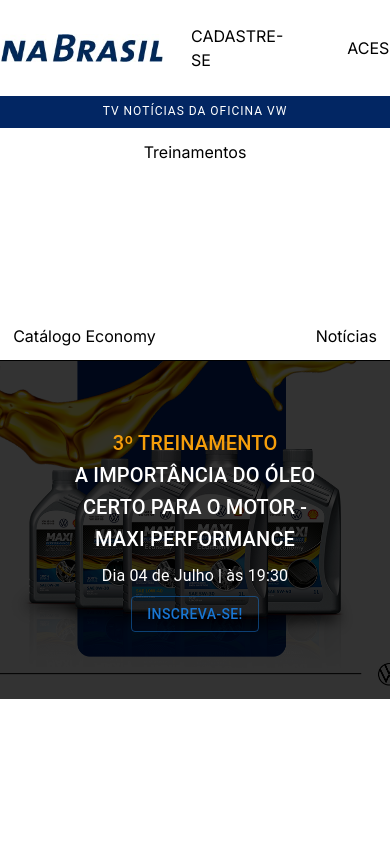
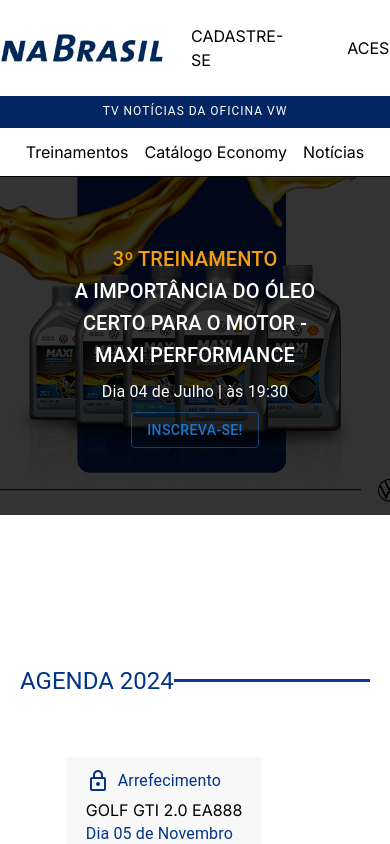
Before and after one commit to DevOficinaBrasil/volkswagen, a Next.js app: page / in a window 390 px wide. Shown: the top 844 px of the page. Built offline with nearby package versions, Linux system fonts and the light colour scheme; no server answers.

Commit message:
Fix/ responsividade do menu

```diff
--- a/app/ui/header.jsx
+++ b/app/ui/header.jsx
@@ -154,7 +154,7 @@
         <Grid
           container
           className="flex items-center justify-center py-3 border-b border-black"
-          gap={20}
+          spacing={{ xs: 2, md: 8, lg: 20 }}
         >
           <Grid item>
             <Link
```
